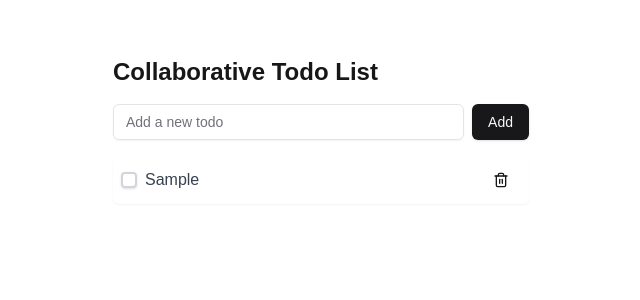
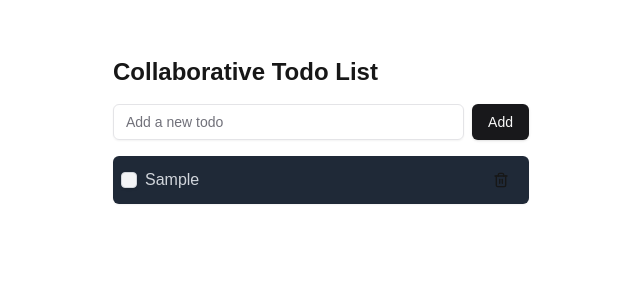
Before and after one commit to chenxiaoyao6228/yjs-demo, a Next.js app: page / in a window 1280 px wide. Both pictures are taken after typing "Sample" into the empty fields and a click on the button "Add". Shown: the top 300 px of the page, without its empty margins (319-959 px from the left). Built offline with nearby package versions, Linux system fonts and the light colour scheme; what y-websocket would draw is missing.

Commit message:
style: change todo item style

```diff
--- a/components/TodoItem.tsx
+++ b/components/TodoItem.tsx
@@ -14,21 +14,21 @@ interface TodoItemProps {
 
 const TodoItem: React.FC<TodoItemProps> = ({ id, text, completed, onToggle, onDelete }) => {
   return (
-    <div className="flex items-center space-x-2 p-2 rounded-md bg-white shadow-sm">
+    <div className="flex items-center space-x-2 p-2 rounded-md bg-gray-800 shadow-sm">
       <Checkbox
         id={`todo-${id}`}
         checked={completed}
         onCheckedChange={() => onToggle(id)}
         className={cn(
-          "border-2",
-          completed ? "border-green-500 bg-green-500" : "border-gray-300"
+          "w-4 h-4 text-primary bg-gray-100 border-gray-300 rounded focus:ring-primary dark:focus:ring-primary dark:ring-offset-gray-800 focus:ring-2 dark:bg-gray-700 dark:border-gray-600",
+          completed ? "bg-primary border-primary" : ""
         )}
       />
       <label
         htmlFor={`todo-${id}`}
         className={cn(
           "flex-grow cursor-pointer",
-          completed ? "line-through text-gray-500" : "text-gray-700"
+          completed ? "line-through text-gray-500" : "text-gray-300"
         )}
       >
         {text}
```
Also changed, not shown: app/globals.css (+7 -0 lines).
